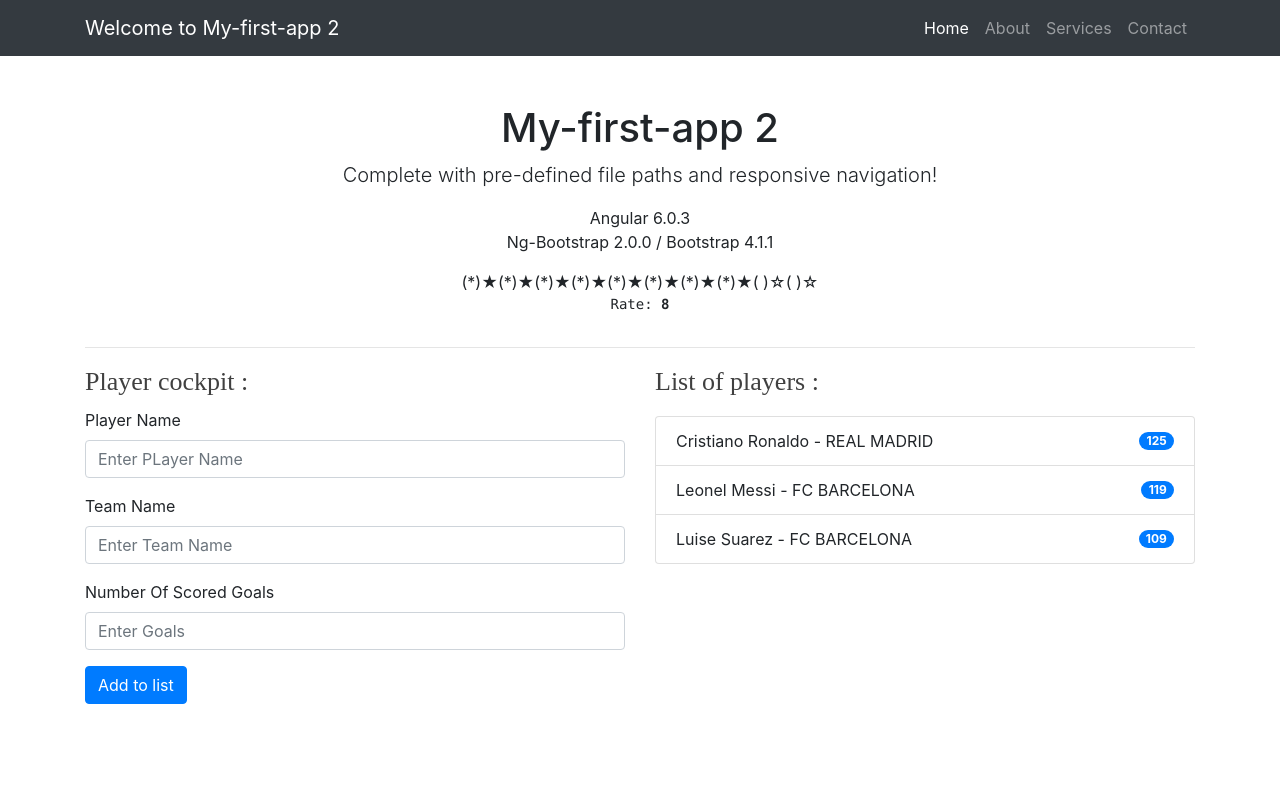
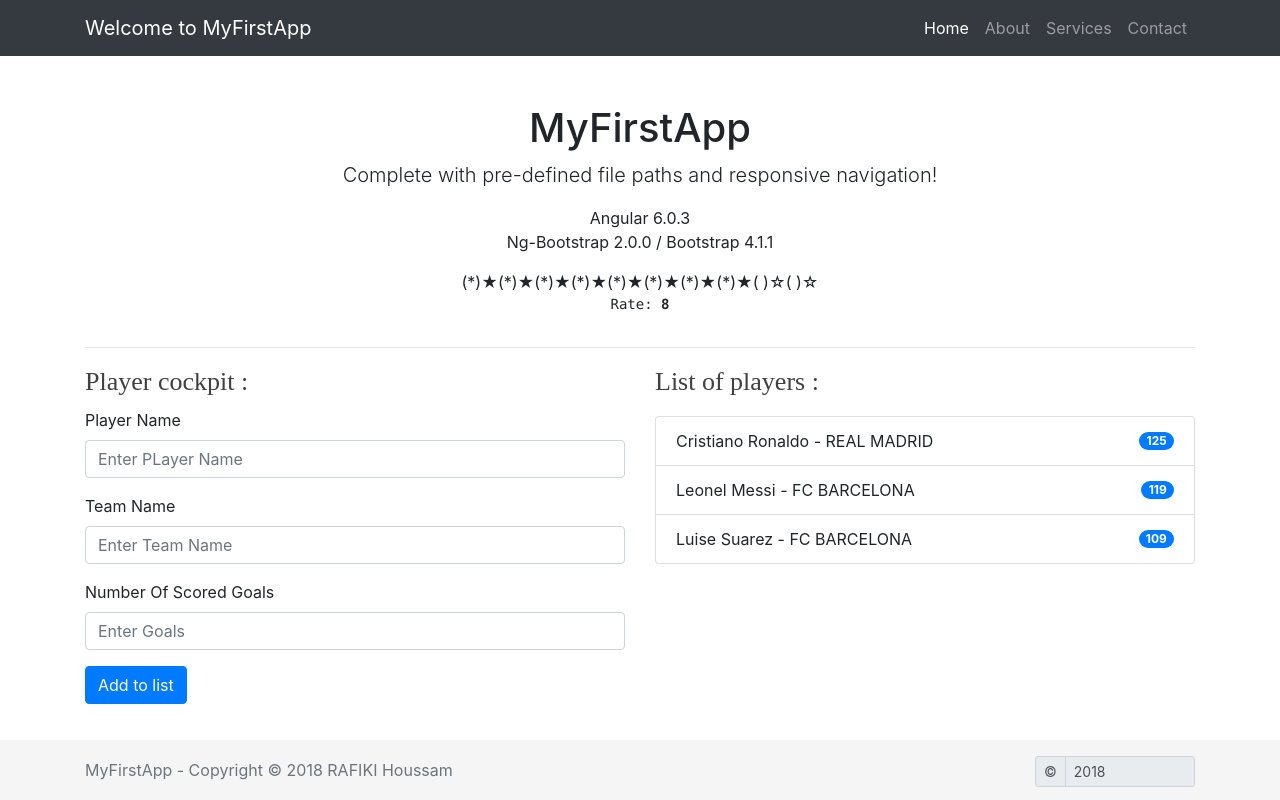
Before and after one commit to hssamconf/angular-course-project, an Angular app: page / in a window 1280 px wide. Built offline with nearby package versions, Linux system fonts and the light colour scheme.

Commit message:
Using local reference in footer

```diff
--- a/src/app/app.component.html
+++ b/src/app/app.component.html
@@ -1,2 +1,3 @@
 <app-navbar [title]="title"></app-navbar>
 <app-container [title]="title"></app-container>
+<app-footer [title]="title"></app-footer>
--- a/src/app/app.component.ts
+++ b/src/app/app.component.ts
@@ -6,5 +6,5 @@ import {Component} from '@angular/core';
   styleUrls: ['./app.component.css']
 })
 export class AppComponent {
-  title = 'My-first-app 2';
+  title = 'MyFirstApp';
 }
--- a/src/app/app.module.ts
+++ b/src/app/app.module.ts
@@ -8,6 +8,7 @@ import { ContainerComponent } from './container/container.component';
 import { NavbarComponent } from './navbar/navbar.component';
 import { PlayerListComponent } from './container/player-list/player-list.component';
 import { PlayerCockpitComponent } from './container/player-cockpit/player-cockpit.component';
+import { FooterComponent } from './footer/footer.component';
 
 @NgModule({
   declarations: [
@@ -15,7 +16,8 @@ import { PlayerCockpitComponent } from './container/player-cockpit/player-cockpi
     ContainerComponent,
     NavbarComponent,
     PlayerListComponent,
-    PlayerCockpitComponent
+    PlayerCockpitComponent,
+    FooterComponent
   ],
   imports: [
     BrowserModule, NgbModule.forRoot(), FormsModule
--- /dev/null
+++ b/src/app/footer/footer.component.css
@@ -0,0 +1,10 @@
+/* Sticky footer styles
+-------------------------------------------------- */
+.footer {
+  position: fixed;
+  bottom: 0;
+  width: 100%;
+  height: 60px; /* Set the fixed height of the footer here */
+  line-height: 60px; /* Vertically center the text there */
+  background-color: #f5f5f5;
+}
--- /dev/null
+++ b/src/app/footer/footer.component.html
@@ -0,0 +1,17 @@
+<footer class="footer">
+  <div class="container">
+    <div class="row">
+      <div class="col-8 col-lg-10">
+        <span class="text-muted">{{title}} - Copyright © {{copyrightYear.value}} RAFIKI Houssam</span>
+      </div>
+      <div class="col-4 col-lg-2 text-right">
+        <div class="input-group input-group-sm mt-3">
+          <div class="input-group-prepend">
+            <span class="input-group-text">©</span>
+          </div>
+          <input type="number" class="form-control disabled" value="2018" placeholder="YYYY" #copyrightYear readonly>
+        </div>
+      </div>
+    </div>
+  </div>
+</footer>
--- /dev/null
+++ b/src/app/footer/footer.component.ts
@@ -0,0 +1,16 @@
+import {Component, Input, OnInit} from '@angular/core';
+
+@Component({
+  selector: 'app-footer',
+  templateUrl: './footer.component.html',
+  styleUrls: ['./footer.component.css']
+})
+export class FooterComponent implements OnInit {
+  @Input() title: string;
+
+  constructor() { }
+
+  ngOnInit() {
+  }
+
+}
--- a/src/styles.css
+++ b/src/styles.css
@@ -1,6 +1,11 @@
 /* You can add global styles to this file, and also import other style files */
+html {
+  position: relative;
+  min-height: 100%;
+}
 body {
   padding-top: 54px;
+  margin-bottom: 60px; /* Margin bottom by footer height */
 }
 @media (min-width: 992px) {
   body {
```
